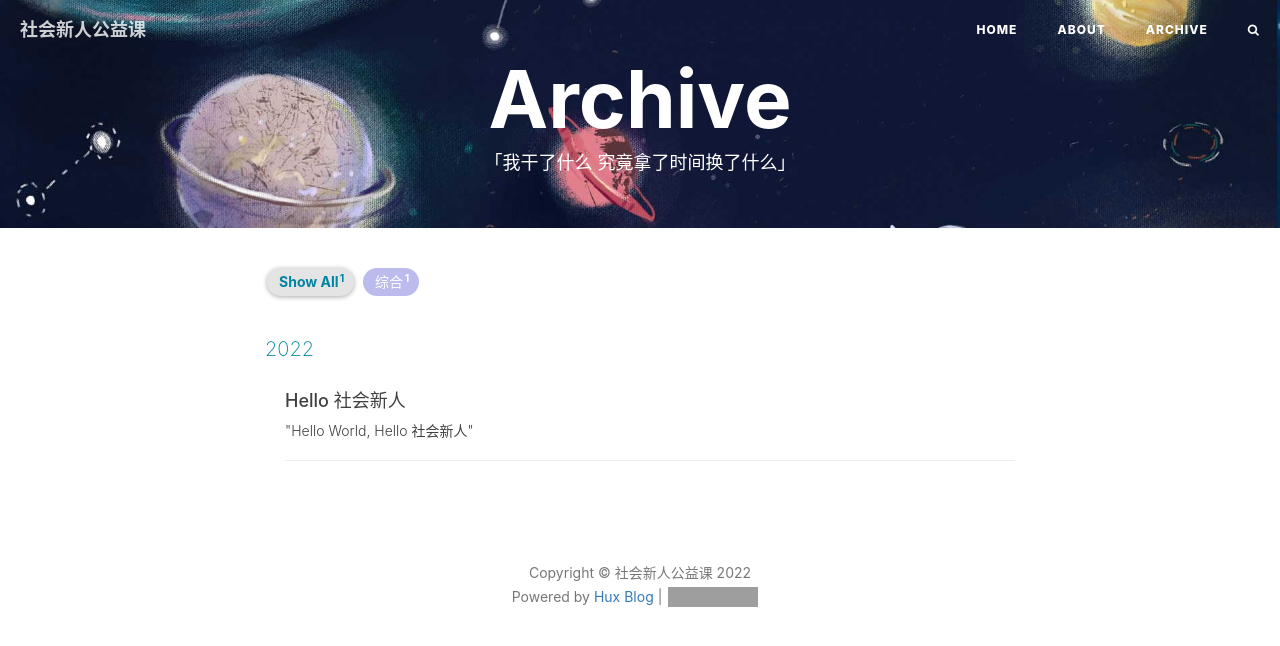
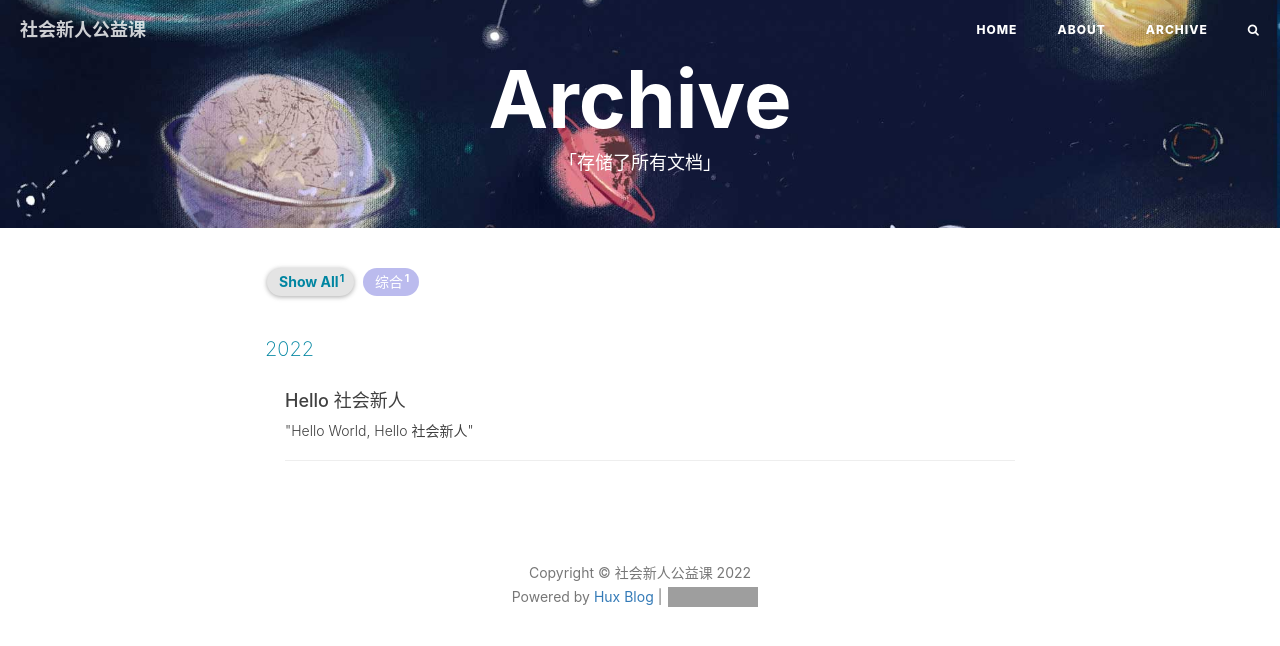
Before and after one commit to shehuixinrenicu/shehuixinren, a Jekyll site: the page built from archive.html, in a window 1280 px wide. Shown: the top 646 px of the page. Built offline with Jekyll 4.4.1, drawn with Linux system fonts in a browser that asks for light colours; nearby versions of some CDN libraries; comment, search, counter and statistics services are not loaded; grey boxes are pictures that could not be loaded.

Commit message:
Update archive.html

```diff
--- a/archive.html
+++ b/archive.html
@@ -1,7 +1,7 @@
 ---
 title: Archive
 layout: default
-description: "「我干了什么 究竟拿了时间换了什么」"
+description: "「存储了所有文档」"
 header-img: "img/bg-little-universe.jpg"
 ---
 
```
